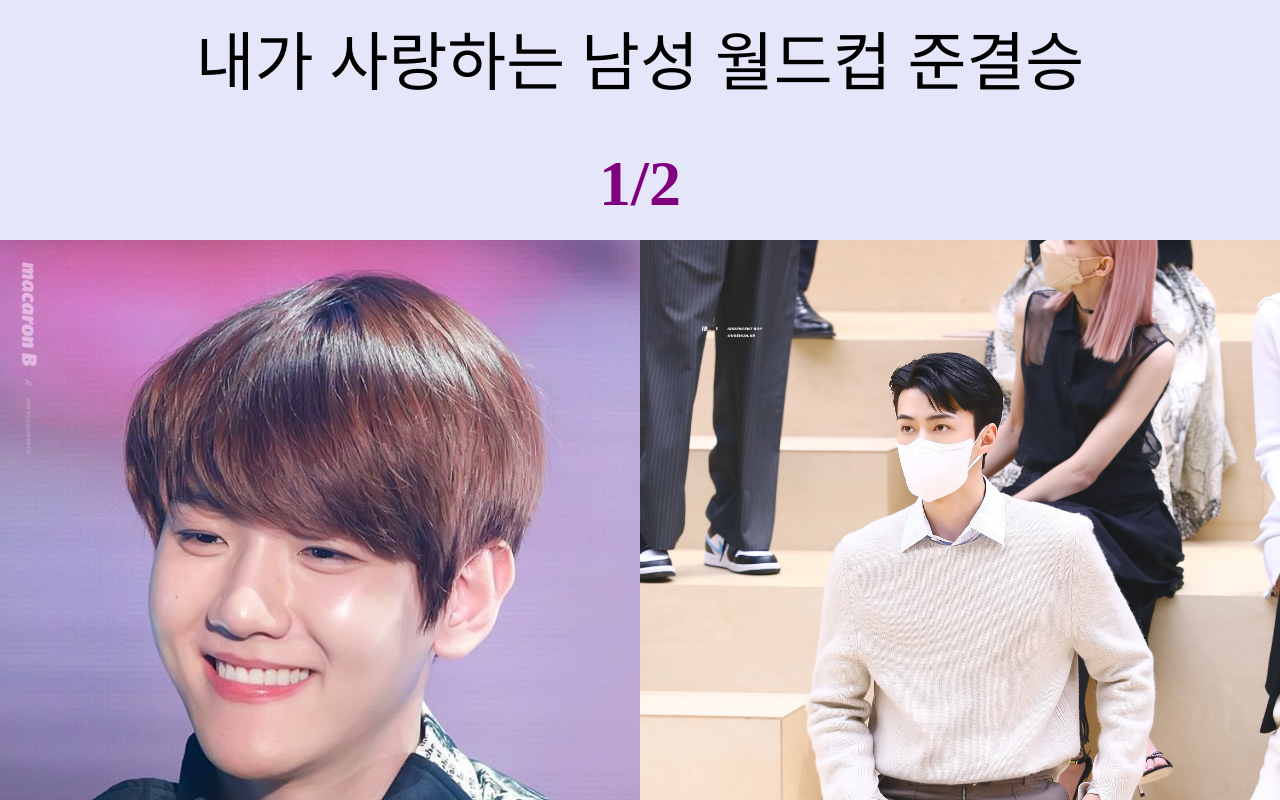
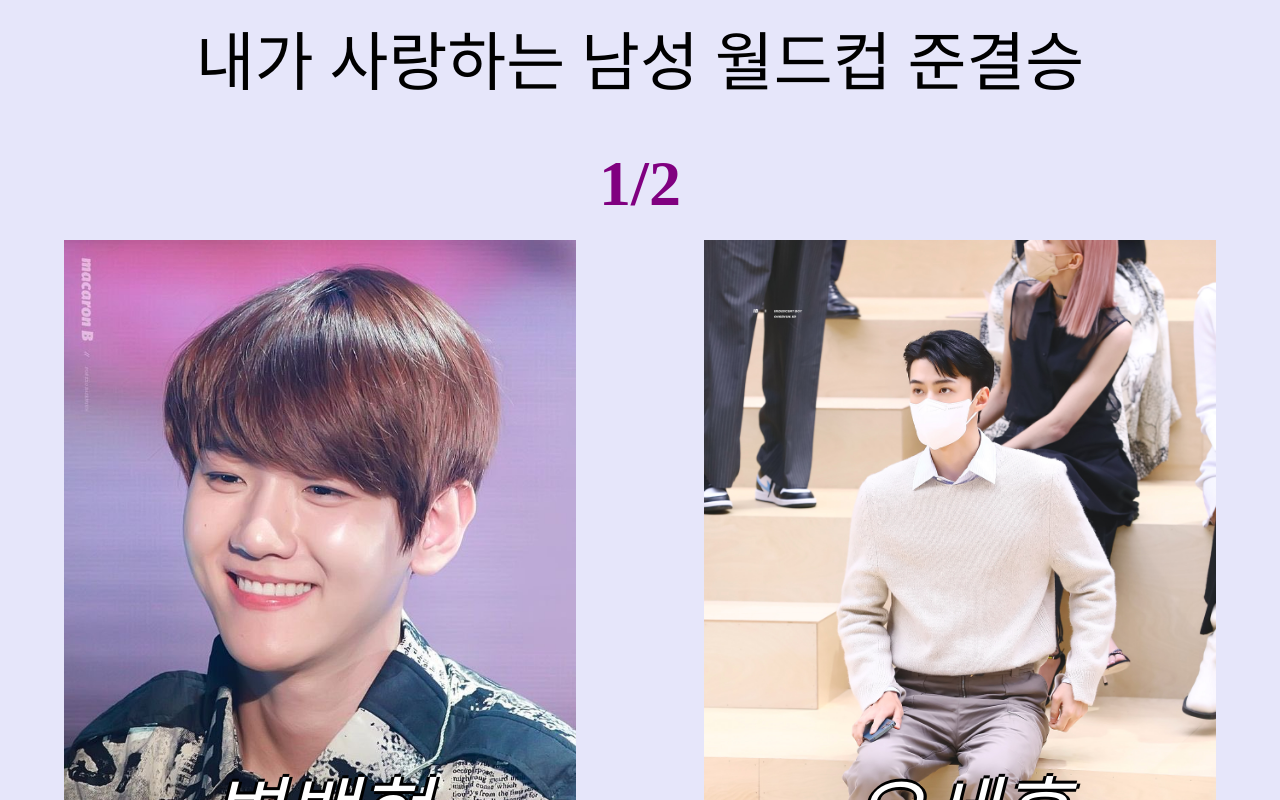
Before and after one commit to THE-SOPT-WEB/seoHyeEun, a React (Vite) app in the folder week3/: page / in a window 1280 px wide. Shown: the top 800 px of the page. Built offline with nearby package versions, Linux system fonts and the light colour scheme.

Commit message:
feat: 매 round마다 숫자 변동

```diff
--- a/week3/global.css
+++ b/week3/global.css
@@ -8,6 +8,7 @@
 
 body {
   font-family: "HaenamFont";
+  height: 100vh;
 }
 
 /*px to rem*/
--- a/week3/index.html
+++ b/week3/index.html
@@ -8,7 +8,7 @@
     <link rel="stylesheet" href="./global.css" />
   </head>
   <body>
-    <div id="root"></div>
+    <div id="root" style="height: 100%"></div>
     <script type="module" src="/src/main.jsx"></script>
   </body>
 </html>
--- a/week3/src/App.jsx
+++ b/week3/src/App.jsx
@@ -18,6 +18,14 @@ function App() {
   const [fighterList, setFighterList] = useState(gameInfo);
   const [gameEnd, setGameEnd] = useState(false);
 
+  const countRoundNum = () => {
+    return matchWinners.current.length + 1;
+  };
+
+  const totalRoundNum = () => {
+    return Math.ceil((fighterList.length + matchWinners.current.length) / 2);
+  };
+
   const getSelectWinner = (pos) => {
     matchWinners.current.push(fighterList[pos]);
     setFighterList(fighterList.slice(2));
@@ -37,7 +45,9 @@ function App() {
     return (
       <StyledRoot>
         <GameTitle>내가 사랑하는 남성 월드컵 {round}</GameTitle>
-        <GameRound>1/2</GameRound>
+        <GameRound>
+          {countRoundNum()}/{totalRoundNum()}
+        </GameRound>
         <GameSection>
           {fighterList.map((fighter, index) => {
             if (index < 2) {
--- a/week3/src/style.js
+++ b/week3/src/style.js
@@ -4,7 +4,6 @@ export const StyledRoot = styled.div`
   display: flex;
   flex-direction: column;
   align-items: center;
-
   background-color: lavender;
   height: 100%;
 `;
@@ -29,9 +28,11 @@ export const GameSection = styled.section`
     height: auto;
     cursor: pointer;
     position: relative;
+    display: flex;
+    justify-content: center;
 
     img {
-      width: 100%;
+      width: 80%;
     }
     div {
       position: absolute;
```
